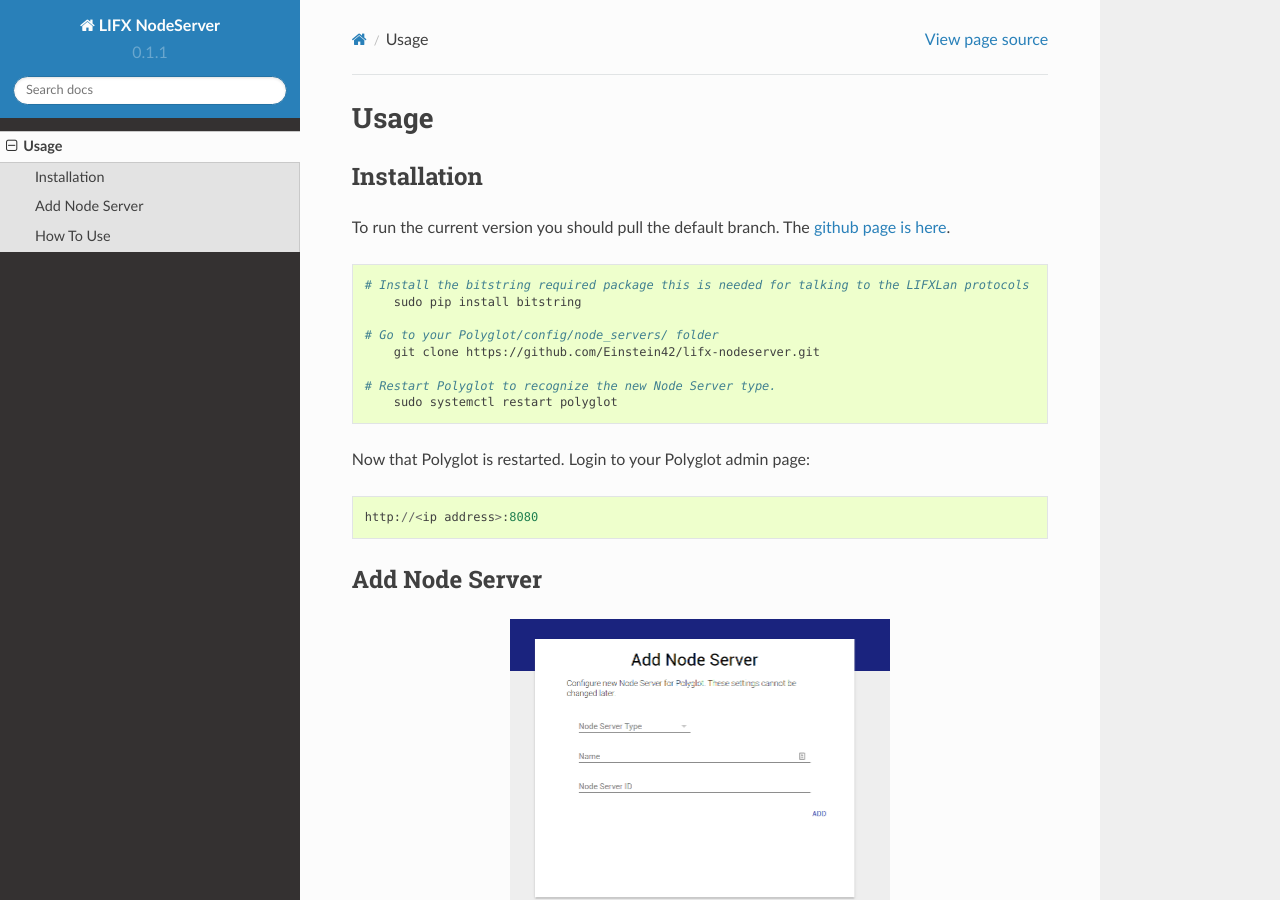
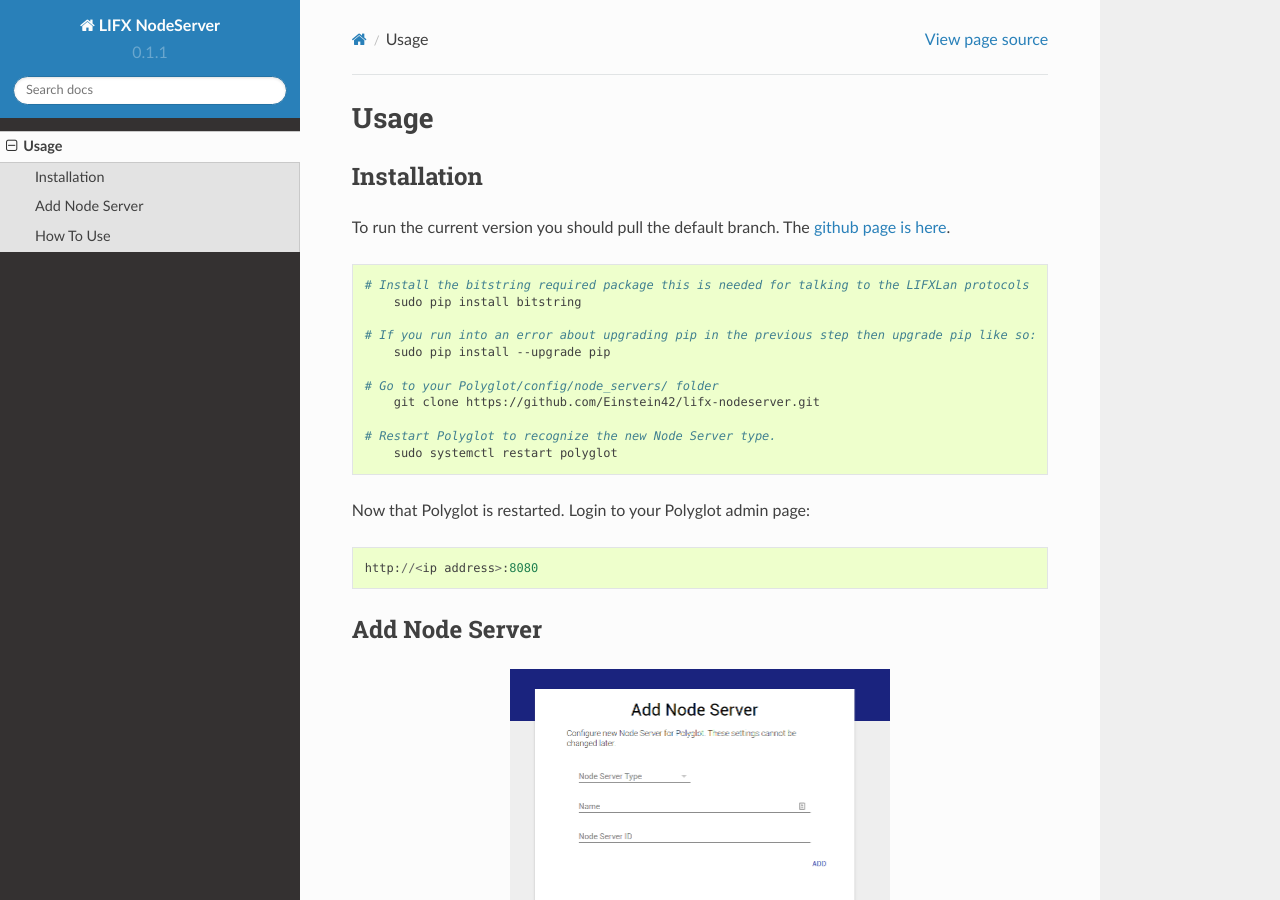
Before and after one commit to Einstein42/lifx-nodeserver, a Sphinx documentation site: the page built from docs/usage.rst, in a window 1280 px wide and 900 px high. Built offline with Sphinx 7.4.7 and the Read the Docs theme 2.0.0, drawn with Linux system fonts in a browser that asks for light colours.

Commit message:
updated doc

```diff
--- a/docs/usage.rst
+++ b/docs/usage.rst
@@ -11,6 +11,9 @@
 
     # Install the bitstring required package this is needed for talking to the LIFXLan protocols
 	sudo pip install bitstring
+
+    # If you run into an error about upgrading pip in the previous step then upgrade pip like so:
+	sudo pip install --upgrade pip
 
     # Go to your Polyglot/config/node_servers/ folder
 	git clone https://github.com/Einstein42/lifx-nodeserver.git
```
